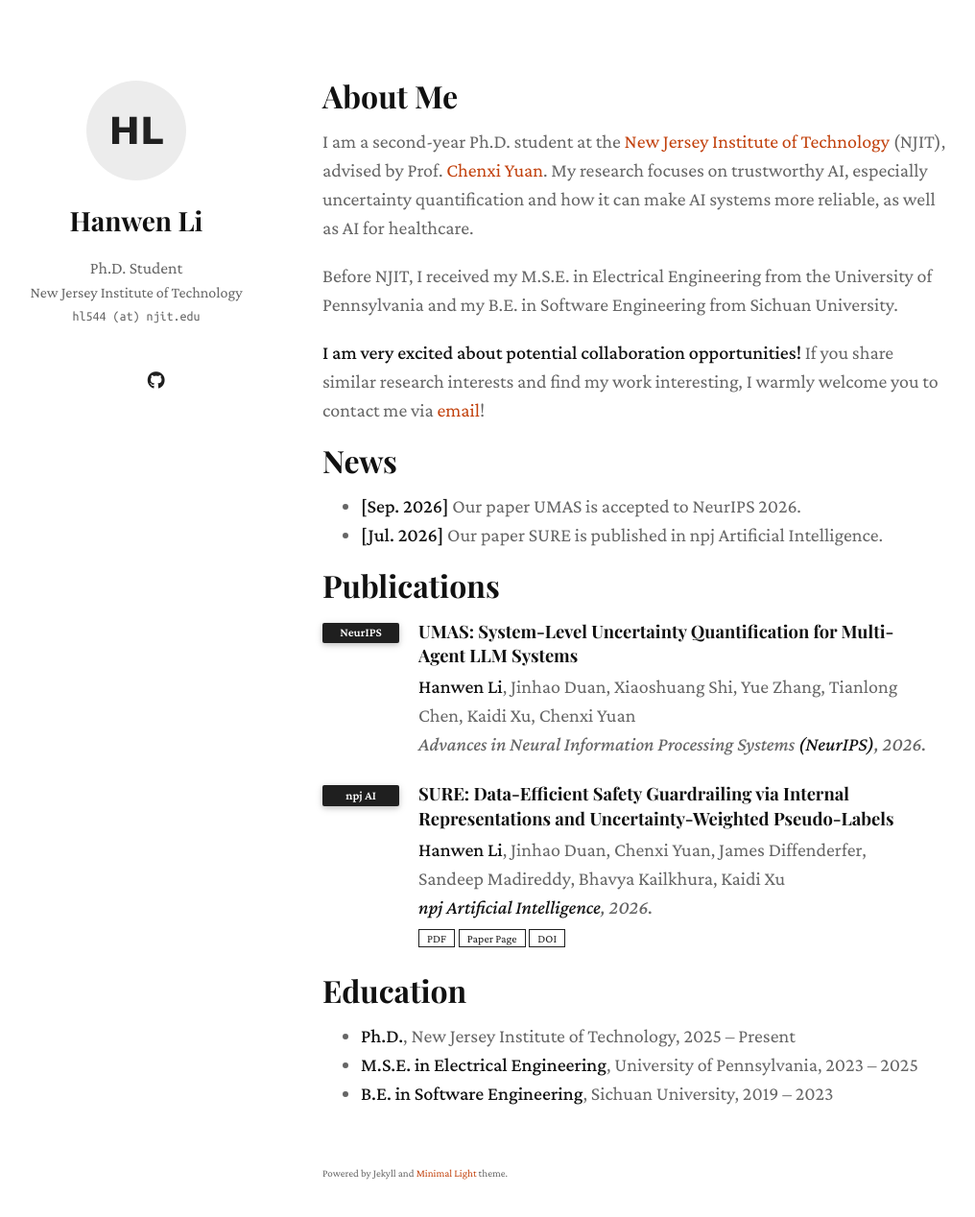
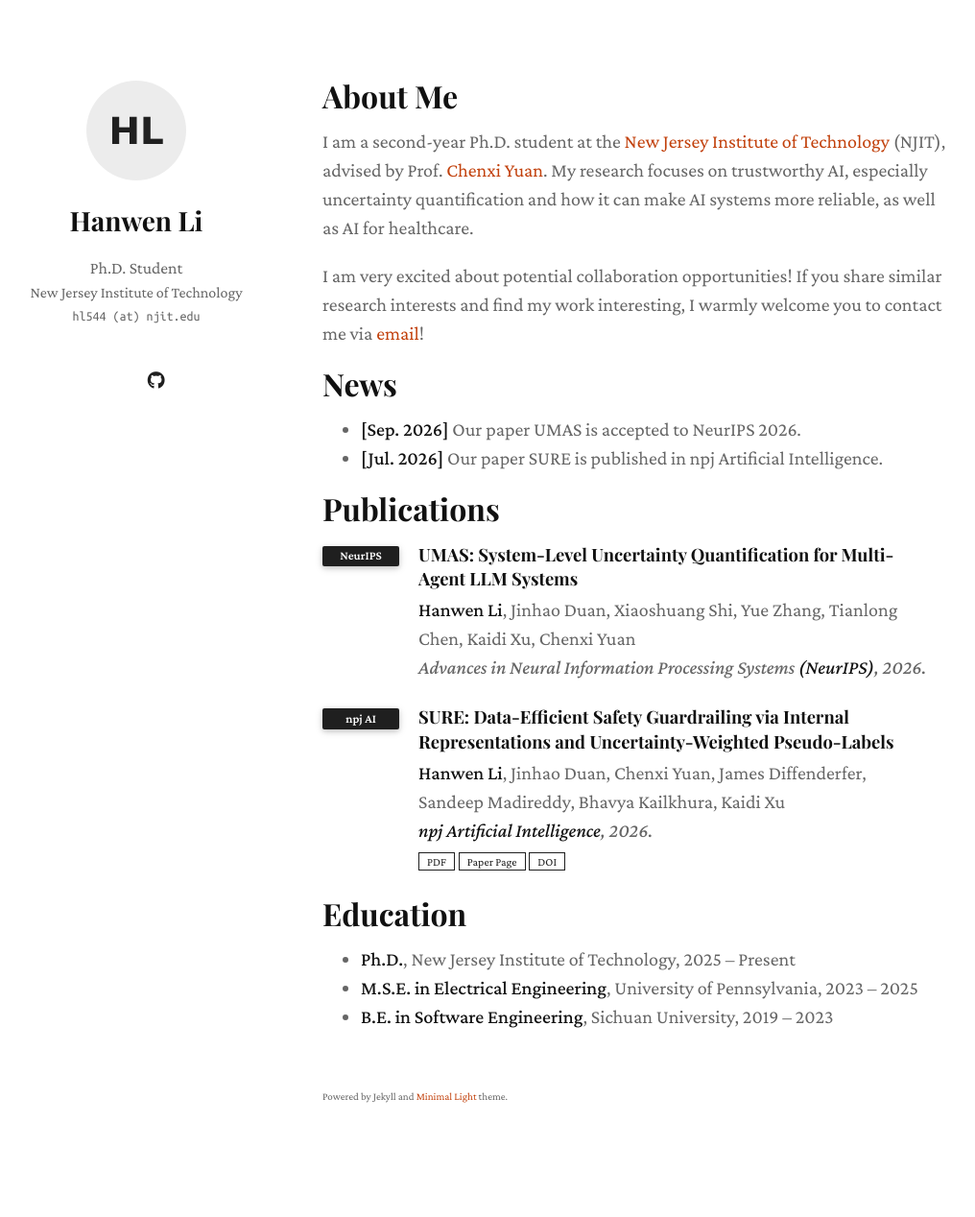
Before and after one commit to Dby52-04/Dby52-04.github.io, a Jekyll site: the page built from index.md, in a window 1280 px wide and 1304 px high. Shown: the top 1268 px of the window at 96% size, without its empty margins (134-1150 px from the left). Built offline with Jekyll 4.4.1, drawn with Linux system fonts in a browser that asks for light colours; a style sheet for code colours, icons or effects is not loaded; our own code applies the rules of GitHub Pages for plain Markdown files.

Commit message:
Trim About Me: drop prior-degrees sentence, unbold collaboration line
Co-Authored-By: Claude Opus 5.5 (1M context) <noreply@anthropic.com>
Claude-Session: https://claude.ai/code/session_01JxeXMqjkBpqCRcw3skhFge

```diff
--- a/index.md
+++ b/index.md
@@ -6,9 +6,7 @@ layout: homepage
 
 I am a second-year Ph.D. student at the [New Jersey Institute of Technology](https://www.njit.edu/) (NJIT), advised by Prof. [Chenxi Yuan](https://chenxiyuan1.github.io/). My research focuses on trustworthy AI, especially uncertainty quantification and how it can make AI systems more reliable, as well as AI for healthcare.
 
-Before NJIT, I received my M.S.E. in Electrical Engineering from the University of Pennsylvania and my B.E. in Software Engineering from Sichuan University.
-
-**I am very excited about potential collaboration opportunities!** If you share similar research interests and find my work interesting, I warmly welcome you to contact me via [email](mailto:hl544@njit.edu)!
+I am very excited about potential collaboration opportunities! If you share similar research interests and find my work interesting, I warmly welcome you to contact me via [email](mailto:hl544@njit.edu)!
 
 <!-- 如果在找实习：删除这一行和下面的注释结束行，中间这句就会显示在主页上
 **I am looking for research internships for Summer 2027.**
```
